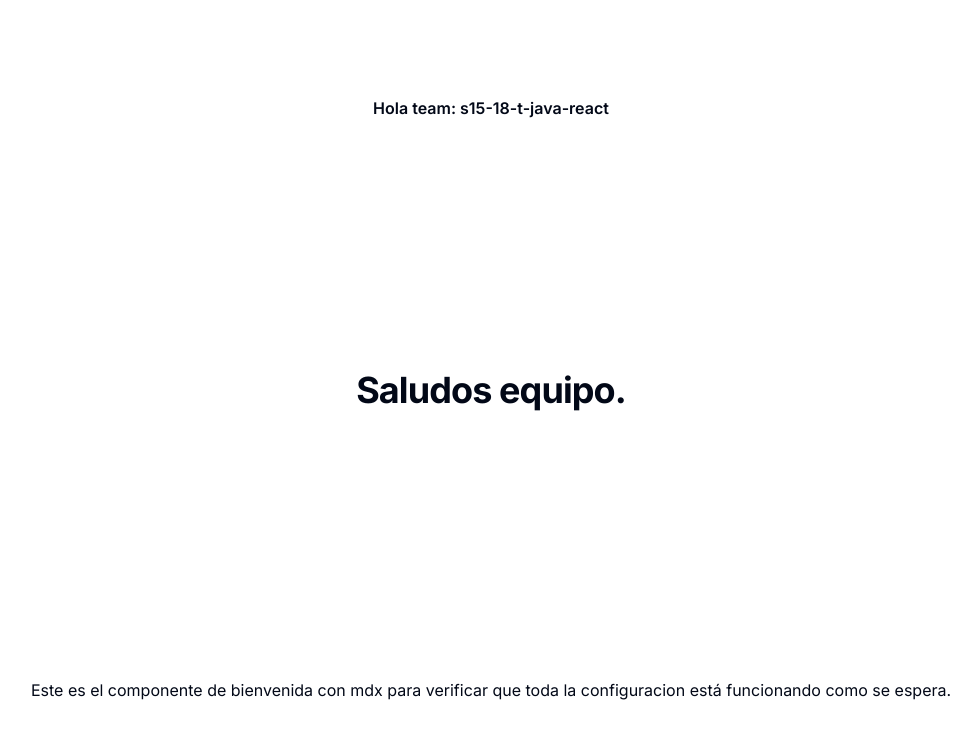
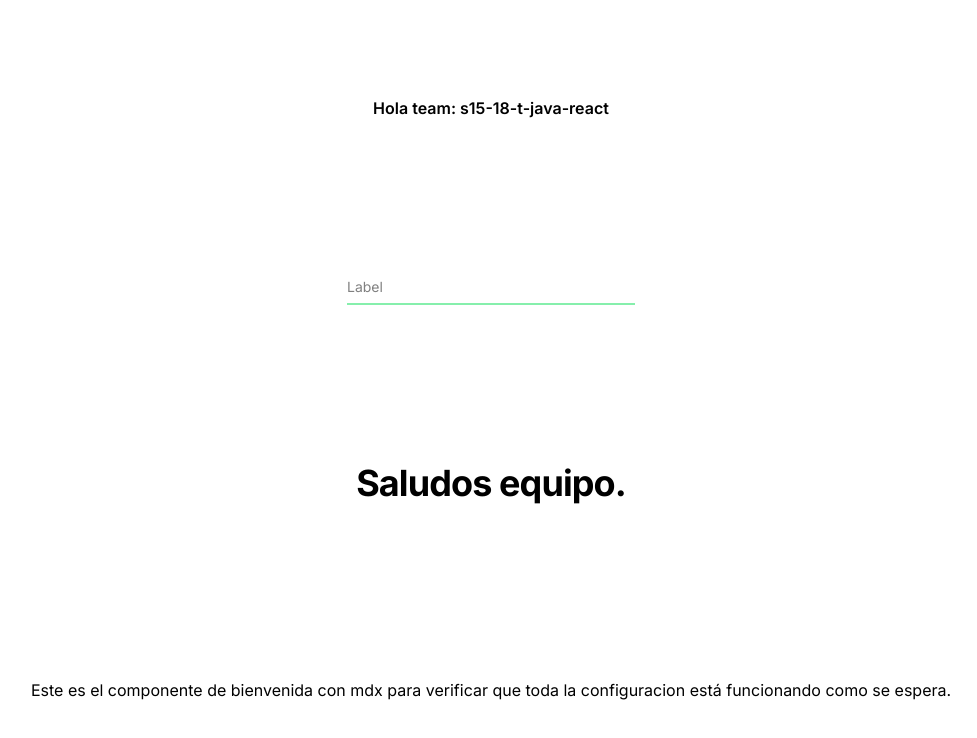
Before and after one commit to leitsman/s15-18-front-react, a Next.js app: page / in a window 1280 px wide. Shown: the top 738 px of the page, without its empty margins (149-1126 px from the left). Built offline with nearby package versions, Linux system fonts and the light colour scheme.

Commit message:
Creacion componente textfield input

```diff
--- a/package.json
+++ b/package.json
@@ -21,6 +21,7 @@
     "next": "14.2.3",
     "react": "^18",
     "react-dom": "^18",
+    "react-icons": "^5.2.1",
     "remark-gfm": "^4.0.0",
     "tailwind-merge": "^2.3.0",
     "tailwindcss-animate": "^1.0.7"
--- a/src/app/page.js
+++ b/src/app/page.js
@@ -1,11 +1,14 @@
 import Welcome from '@/components/mdx/Welcome.mdx'
+import { Textfield } from '@/components/ui/textfield';
+import "../styles/globals.css";
+import CustomButtonIcon from '@/components/ui/custombuttonicon';
 export default function Home() {
   return (
     <main className="flex min-h-screen flex-col items-center justify-between p-24">
       <h1 className="font-semibold">
         Hola team: s15-18-t-java-react
       </h1>
-
+      <Textfield className="w-72 h-9 border-b-2 border-green-300 placeholder-custom focus:outline-none" placeholder="Label" type="password" />
       <Welcome />
     </main>
   );
--- /dev/null
+++ b/src/components/ui/textfield.jsx
@@ -0,0 +1,7 @@
+import React from "react"
+
+export const Textfield =({className,placeholder,type,icon})=>{
+    return(
+        <input className={className} placeholder={placeholder} type={type} icon={icon}></input>
+    )
+}
--- a/src/styles/globals.css
+++ b/src/styles/globals.css
@@ -2,75 +2,9 @@
   @tailwind components;
   @tailwind utilities;
 
-  @layer base {
-    :root {
-      --background: 0 0% 100%;
-      --foreground: 222.2 84% 4.9%;
-
-      --card: 0 0% 100%;
-      --card-foreground: 222.2 84% 4.9%;
-
-      --popover: 0 0% 100%;
-      --popover-foreground: 222.2 84% 4.9%;
-
-      --primary: 222.2 47.4% 11.2%;
-      --primary-foreground: 210 40% 98%;
-
-      --secondary: 210 40% 96.1%;
-      --secondary-foreground: 222.2 47.4% 11.2%;
-
-      --muted: 210 40% 96.1%;
-      --muted-foreground: 215.4 16.3% 46.9%;
-
-      --accent: 210 40% 96.1%;
-      --accent-foreground: 222.2 47.4% 11.2%;
-
-      --destructive: 0 84.2% 60.2%;
-      --destructive-foreground: 210 40% 98%;
-
-      --border: 214.3 31.8% 91.4%;
-      --input: 214.3 31.8% 91.4%;
-      --ring: 222.2 84% 4.9%;
-
-      --radius: 0.5rem;
-    }
-
-    .dark {
-      --background: 222.2 84% 4.9%;
-      --foreground: 210 40% 98%;
-
-      --card: 222.2 84% 4.9%;
-      --card-foreground: 210 40% 98%;
-
-      --popover: 222.2 84% 4.9%;
-      --popover-foreground: 210 40% 98%;
-
-      --primary: 210 40% 98%;
-      --primary-foreground: 222.2 47.4% 11.2%;
-
-      --secondary: 217.2 32.6% 17.5%;
-      --secondary-foreground: 210 40% 98%;
-
-      --muted: 217.2 32.6% 17.5%;
-      --muted-foreground: 215 20.2% 65.1%;
-
-      --accent: 217.2 32.6% 17.5%;
-      --accent-foreground: 210 40% 98%;
-
-      --destructive: 0 62.8% 30.6%;
-      --destructive-foreground: 210 40% 98%;
-
-      --border: 217.2 32.6% 17.5%;
-      --input: 217.2 32.6% 17.5%;
-      --ring: 212.7 26.8% 83.9%;
+  @layer components {
+    .placeholder-custom::placeholder {
+      @apply text-sm; /* Cambia el tamaño según tus necesidades */
+      color: gray;    /* Puedes agregar más estilos si lo deseas */
     }
   }
-
-  @layer base {
-    * {
-      @apply border-border;
-    }
-    body {
-      @apply bg-background text-foreground;
-    }
-  }
```
Also changed, not shown: 1 other file (tests, documents, lock files or other folders).
